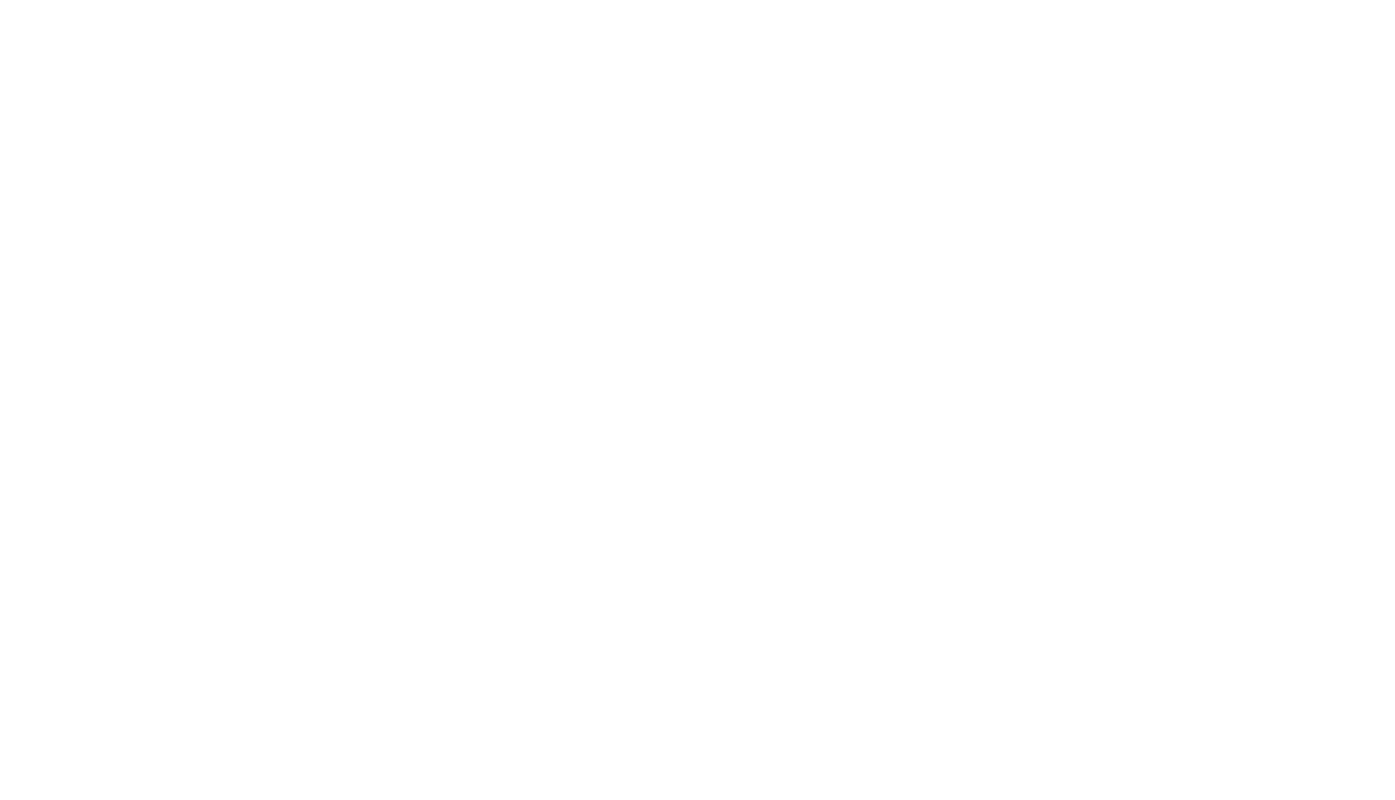
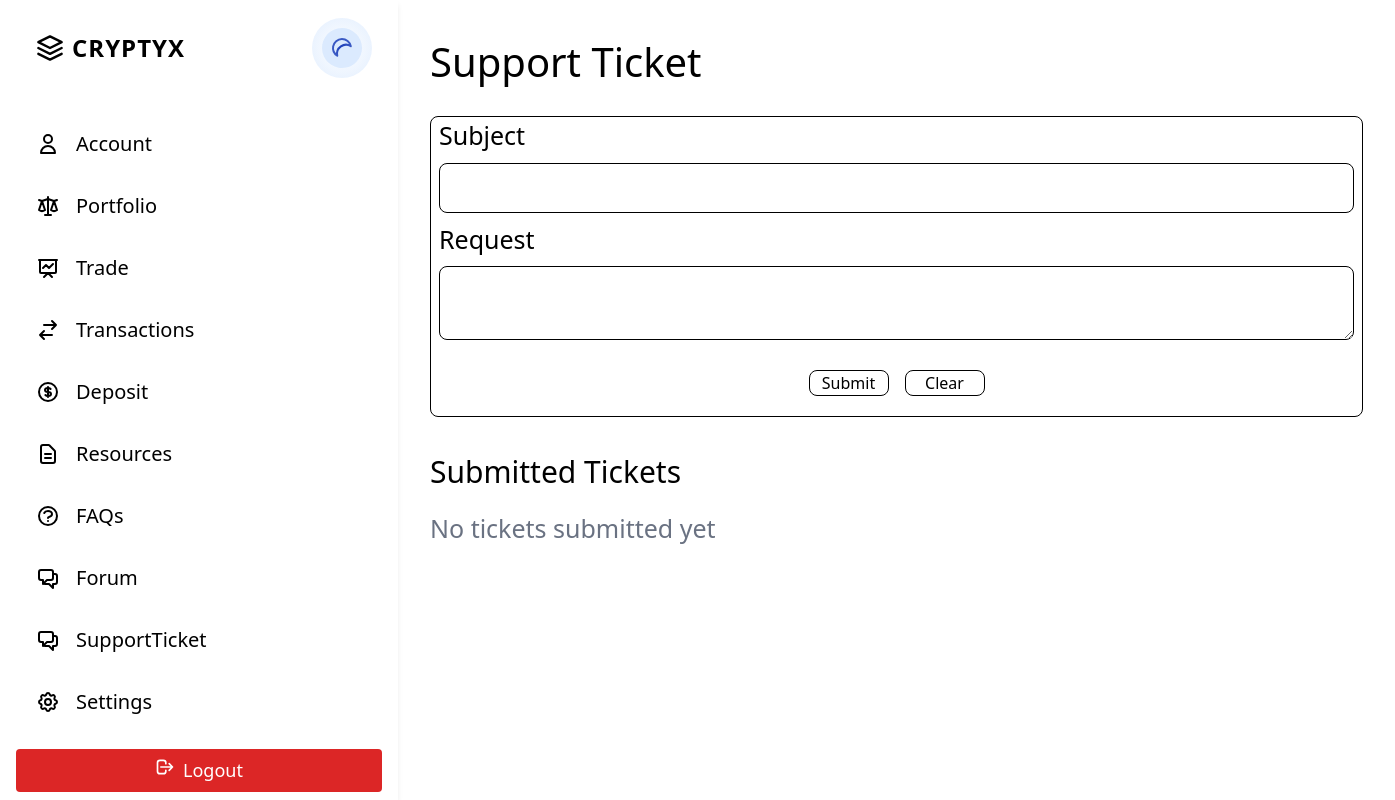
Before and after one commit to Dogan-Demir/crypto-trading-platform, a React (Vite) app in the folder crypto-trading-platform/: page /supportTicket in a window 1280 px wide. Before the commit this address had no page. Shown: the whole page, 1395 px wide, since content can reach past the window. Built offline with nearby package versions, Linux system fonts and the light colour scheme; the HTML template or start-up script is replaced by a standard one.

Commit message:
added support ticket page

```diff
--- a/crypto-trading-platform/src/App.jsx
+++ b/crypto-trading-platform/src/App.jsx
@@ -14,6 +14,7 @@ import Forum from "./Forum";
 import ResourcesNonMember from "./ResourcesNonMember";
 import PriceHistory from "./PriceHistory";
 import Deposit from "./Deposit";
+import SupportTicket from "./SupportTicket";
 import Trading from "./Trading";
 import TradingView from "./TradingView";
 import TwoFactorSetup from "./TwoFactorSetup";
@@ -41,6 +42,7 @@ function App() {
             <Route path='/ResourcesNonMember' element={<ResourcesNonMember />} />
             <Route path='/PriceHistory' element={<PriceHistory />} />
             <Route path="/deposit" element={<Deposit />} />
+            <Route path="/supportTicket" element={<SupportTicket />} />
             <Route path="/trading" element={<TradingView />} />
             <Route path="/trading-legacy" element={<Trading />} />
             <Route path="/two-factor-setup" element={<TwoFactorSetup />} />
--- a/crypto-trading-platform/src/NavBar2.jsx
+++ b/crypto-trading-platform/src/NavBar2.jsx
@@ -239,6 +239,19 @@ export default function Navbar() {
                             </li>
                             <li>
                                 <Link
+                                    to="/SupportTicket"
+                                    style={linkStyle}
+                                    onMouseEnter={handleLinkHover}
+                                    onMouseLeave={handleLinkLeave}
+                                >
+                                    <svg xmlns="http://www.w3.org/2000/svg" style={iconStyle} fill="none" viewBox="0 0 24 24" stroke={iconColor}>
+                                        <path strokeLinecap="round" strokeLinejoin="round" strokeWidth={2} d="M17 8h2a2 2 0 012 2v6a2 2 0 01-2 2h-2v4l-4-4H9a1.994 1.994 0 01-1.414-.586m0 0L11 14h4a2 2 0 002-2V6a2 2 0 00-2-2H5a2 2 0 00-2 2v6a2 2 0 002 2h2v4l.586-.586z" />
+                                    </svg>
+                                    <span style={{ color: textColor }}>SupportTicket</span>
+                                </Link>
+                            </li>
+                            <li>
+                                <Link
                                     to="/Settings"
                                     style={linkStyle}
                                     onMouseEnter={handleLinkHover}
--- a/crypto-trading-platform/src/Settings.jsx
+++ b/crypto-trading-platform/src/Settings.jsx
@@ -54,7 +54,7 @@ export default function Settings() {
                                     Email
                                 </p>
                                 <p className="">ABC123@outlook.com</p>
-                                <button className={`w-[87px] h-[41px] rounded-3xl ml-[400px] border ${isDarkMode ? 'border-gray-600 hover:bg-blue-600 hover:text-white' : 'border-gray-300 hover:bg-blue-600 hover:text-white'} transition-colors duration-200`}>
+                                <button className={`w-[87px] h-[41px] rounded-3xl ml-[353px] border ${isDarkMode ? 'border-gray-600 hover:bg-blue-600 hover:text-white' : 'border-gray-300 hover:bg-blue-600 hover:text-white'} transition-colors duration-200`}>
                                   <a href="#" className="flex items-center justify-center">
                                     <svg xmlns="http://www.w3.org/2000/svg" className="h-4 w-4 mr-1" fill="none" viewBox="0 0 24 24" stroke="currentColor">
                                         <path strokeLinecap="round" strokeLinejoin="round" strokeWidth={2} d="M15.232 5.232l3.536 3.536m-2.036-5.036a2.5 2.5 0 113.536 3.536L6.5 21.036H3v-3.572L16.732 3.732z" />
@@ -70,8 +70,8 @@ export default function Settings() {
                                     </svg>
                                     Phone
                                 </p>
-                                <p className="">+44 7771 123123</p>
-                                <button className={`w-[87px] h-[41px] rounded-3xl ml-[446px] border ${isDarkMode ? 'border-gray-600 hover:bg-blue-600 hover:text-white' : 'border-gray-300 hover:bg-blue-600 hover:text-white'} transition-colors duration-200`}>
+                                <p className="w-[200px]">+44 7771 123123</p>
+                                <button className={`w-[87px] h-[41px] rounded-3xl ml-[350px] border ${isDarkMode ? 'border-gray-600 hover:bg-blue-600 hover:text-white' : 'border-gray-300 hover:bg-blue-600 hover:text-white'} transition-colors duration-200`}>
                                   <a href="#" className="flex items-center justify-center">
                                     <svg xmlns="http://www.w3.org/2000/svg" className="h-4 w-4 mr-1" fill="none" viewBox="0 0 24 24" stroke="currentColor">
                                         <path strokeLinecap="round" strokeLinejoin="round" strokeWidth={2} d="M15.232 5.232l3.536 3.536m-2.036-5.036a2.5 2.5 0 113.536 3.536L6.5 21.036H3v-3.572L16.732 3.732z" />
--- /dev/null
+++ b/crypto-trading-platform/src/SupportTicket.jsx
@@ -0,0 +1,69 @@
+import React, { useState } from "react";
+import NavBar2 from "./NavBar2";
+import bgImage from "./assets/Background-dark.png";
+import { Link } from "react-router-dom";
+import { useTheme } from './ThemeContext';
+
+export default function SupportTicket() {
+    const { isDarkMode } = useTheme();
+    const [ticket, setTicket] = useState([]);
+    const [subject, setSubject] = useState('');
+    const [request, setRequest] = useState('');
+
+    const handleTicket = async (e) => {
+        e.preventDefault();
+        const newTicket = {subject, request};
+        setTicket((prevTickets) => [...prevTickets, newTicket]);
+        setSubject('');
+        setRequest('');
+    }
+
+    return (
+        <div className="flex min-h-screen bg-lightMode-background dark:bg-[#0F1429]">
+            <NavBar2 />
+            <main className="flex-1 ml-[398px]">
+                <div className="min-h-screen text-lightText-primary dark:text-white bg-no-repeat bg-cover relative transition-colors duration-200"
+                     style={{
+                         background: isDarkMode ? `url(${bgImage})` : 'var(--tw-color-lightMode-background, #ffffff)',
+                         backgroundPosition: 'center',
+                         backgroundSize: 'cover'
+                     }}>
+                    <div className="p-8">
+                        <div className="flex justify-between items-center mb-6">
+                            <h1 className="text-[40px]">Support Ticket</h1>
+                        </div>
+                        <form onSubmit={handleTicket} className="grid items-center w-[933px] border rounded-lg space-y-4">
+                            <div>
+                                <label className="block mb-2 ml-2 text-[25px]">Subject</label>
+                                <input value={subject} onChange={(e)=>setSubject(e.target.value)} type="text" className={"w-[915px] p-3 rounded-lg border mb-2 ml-2"}/>
+                                <label className="block mb-2 ml-2 text-[25px]">Request</label>
+                                <textarea value={request} onChange={(e)=>setRequest(e.target.value)} className={"w-[915px] p-3 rounded-lg border mb-2 ml-2"}/>
+                            </div>
+                            <div className="flex justify-center items-center space-x-4 mb-[20px]">
+                               <button type="submit" className={"border w-[80px] rounded-lg"}>Submit</button>
+                               <button type="clear" className={"border w-[80px] rounded-lg"}>Clear</button>
+                            </div>
+                        </form>
+
+                        {/* Display Tickets */}
+                        <div className="mt-8 w-[933px]">
+                            <h2 className="text-[30px] mb-4">Submitted Tickets</h2>
+                            {ticket.length === 0 ? (
+                                <p className="text-gray-500 text-[25px]">No tickets submitted yet</p>
+                            ) : (
+                                <ul className="space-y-4">
+                                    {ticket.map((t, index) => (
+                                        <li key={index} className="p-4 border rounded-lg bg-gray-100 dark:bg-gray-800">
+                                            <h3 className="text-[20px] font-bold">Subject: {t.subject}</h3>
+                                            <p className="text-[16px]">Request: {t.request}</p>
+                                        </li>
+                                    ))}
+                                </ul>
+                            )}
+                        </div>
+                    </div>
+                </div>
+            </main>
+        </div>
+    );
+}
```
